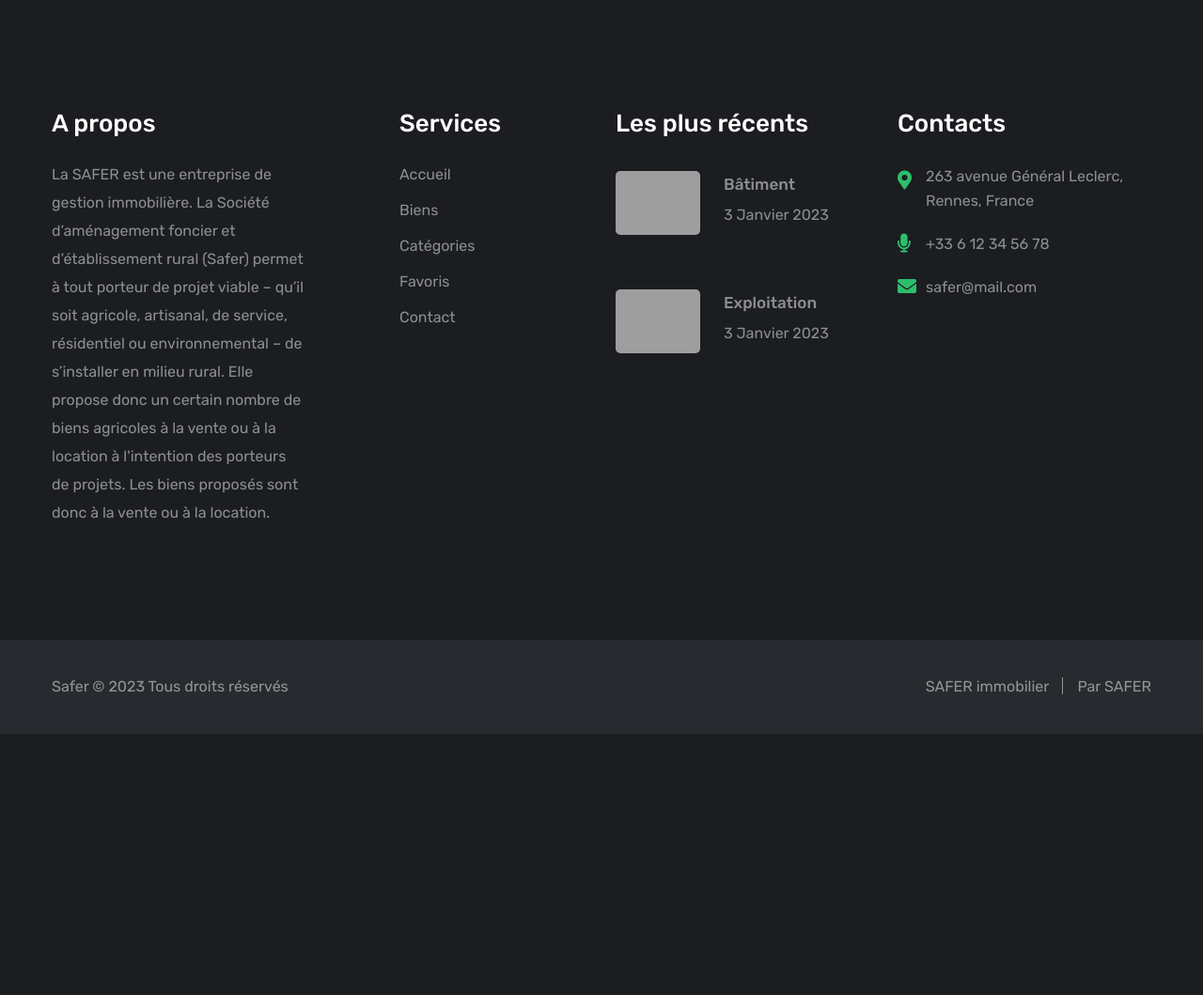
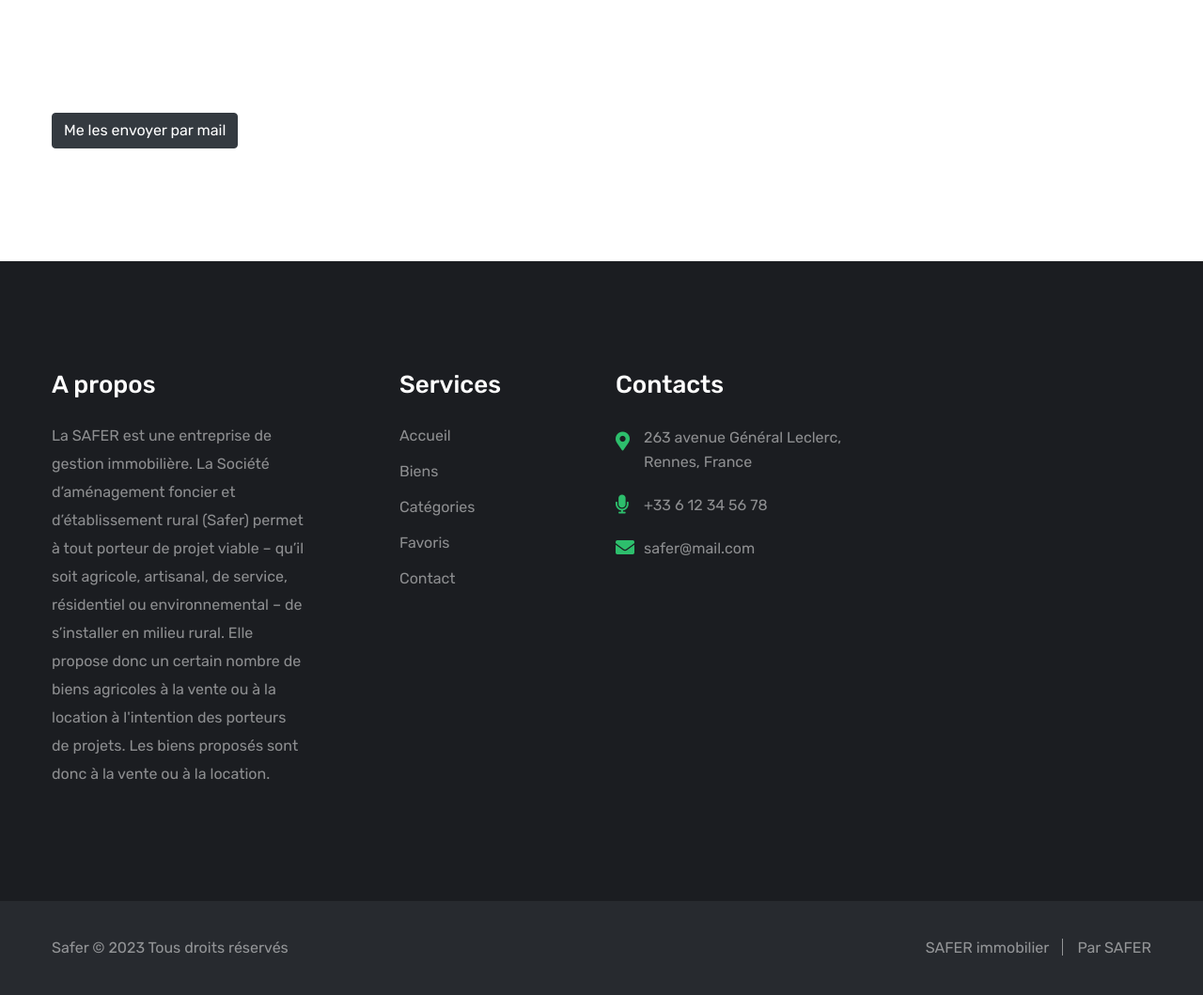
Before and after one commit to Amegbedji-Thais/Projet-final-PW, a Symfony app: template templates/favoris/favoris.html.twig in a window 1280 px wide. Shown: the part 526-1585 px from the top of the page at 94% size. Before the commit the page ends 1307 px from the top, so only its background shows below. Run offline with Twig, Linux system fonts and the light colour scheme; the template is opened without the code that fills it, so the values that code supplies are empty; some libraries are stand-ins or nearby versions; grey boxes are pictures that could not be loaded.

Commit message:
Correction vues

```diff
--- a/src/Entity/Favoris.php
+++ b/src/Entity/Favoris.php
@@ -21,12 +21,12 @@ class Favoris
     #[ORM\Column]
     private ?bool $send = null;
 
-    #[ORM\ManyToMany(targetEntity: biens::class, inversedBy: 'favori_id')]
-    private Collection $bien_id;
+    #[ORM\ManyToOne(targetEntity: Biens::class, inversedBy: 'favori_id')]
+    private Biens $bien;
 
     public function __construct()
     {
-        $this->bien_id = new ArrayCollection();
+        //$this->bien_id = new ArrayCollection();
     }
 
     public function getId(): ?int
--- a/templates/accueil/accueil.html.twig
+++ b/templates/accueil/accueil.html.twig
@@ -57,7 +57,8 @@
                                 <div class="feature-block-one">
                                     <div class="inner-box">
                                         <div class="image-box">
-                                            <figure class="image"><img src="assets/images/image8.jpg" alt=""></figure>
+                                            <figure class="image"><img src="{{ bien.image }}" alt=""></figure>
+                                            <span class="category">{{ bien.typebien }}</span>
                                         </div>
                                         <div class="lower-content">
                                             <div class="title-text"><h4>{{ bien.titrebien }}</h4></div>
--- a/templates/accueil/footer.html.twig
+++ b/templates/accueil/footer.html.twig
@@ -24,31 +24,12 @@
                         </div>
                         <div class="widget-content">
                             <ul class="links-list class">
-                                <li><a href="accueil">Accueil</a></li>
-                                <li><a href="accueil">Biens</a></li>
-                                <li><a href="accueil">Catégories</a></li>
-                                <li><a href="accueil">Favoris</a></li>
-                                <li><a href="accueil">Contact</a></li>
+                                <li><a href="{{ path ('app_accueil') }}">Accueil</a></li>
+                                <li><a href="{{ path ('app_biens') }}">Biens</a></li>
+                                <li><a href="categories">Catégories</a></li>
+                                <li><a href="{{ path ('app_favoris') }}">Favoris</a></li>
+                                <li><a href="{{ path ('app_contact') }}">Contact</a></li>
                             </ul>
-                        </div>
-                    </div>
-                </div>
-                <div class="col-lg-3 col-md-6 col-sm-12 footer-column">
-                    <div class="footer-widget post-widget">
-                        <div class="widget-title">
-                            <h3>Les plus récents</h3>
-                        </div>
-                        <div class="post-inner">
-                            <div class="post">
-                                <figure class="post-thumb"><a href="blog-details.html"><img src="assets/images/image5.jpg" alt=""></a></figure>
-                                <h5><a href="blog-details.html">Bâtiment</a></h5>
-                                <p>3 Janvier 2023</p>
-                            </div>
-                            <div class="post">
-                                <figure class="post-thumb"><a href="blog-details.html"><img src="assets/images/image4.jpg" alt=""></a></figure>
-                                <h5><a href="blog-details.html">Exploitation</a></h5>
-                                <p>3 Janvier 2023</p>
-                            </div>
                         </div>
                     </div>
                 </div>
@@ -74,11 +55,11 @@
             <div class="inner-box clearfix">
 
                 <div class="copyright pull-left">
-                    <p><a href="accueil">Safer</a> &copy; 2023 Tous droits réservés</p>
+                    <p><a href="{{ path ('app_accueil') }}">Safer</a> &copy; 2023 Tous droits réservés</p>
                 </div>
                 <ul class="footer-nav pull-right clearfix">
-                    <li><a href="accueil">SAFER immobilier</a></li>
-                    <li><a href="accueil">Par SAFER</a></li>
+                    <li><a href="{{ path ('app_accueil') }}">SAFER immobilier</a></li>
+                    <li><a href="{{ path ('app_accueil') }}">Par SAFER</a></li>
                 </ul>
             </div>
         </div>
--- a/templates/accueil/header.html.twig
+++ b/templates/accueil/header.html.twig
@@ -42,9 +42,9 @@
             </div>
             <div class="right-column pull-right">
                 <ul class="social-links clearfix">
-                    <li><a href="accueil"><i class="fab fa-facebook-f"></i></a></li>
-                    <li><a href="accueil"><i class="fab fa-twitter"></i></a></li>
-                    <li><a href="accueil"><i class="fab fa-instagram"></i></a></li>
+                    <li><a href="{{ path ('app_accueil') }}"><i class="fab fa-facebook-f"></i></a></li>
+                    <li><a href="{{ path ('app_accueil') }}"><i class="fab fa-twitter"></i></a></li>
+                    <li><a href="{{ path ('app_accueil') }}"><i class="fab fa-instagram"></i></a></li>
                 </ul>
                 <div class="sign-box">
                     <a href="login"><i class="fas fa-user"></i>Se connecter</a>
@@ -57,7 +57,7 @@
         <div class="outer-box">
             <div class="main-box">
                 <div class="logo-box">
-                    <figure class="logo"><a href="accueil"><img src="assets/images/logosafer.PNG" alt=""></a></figure>
+                    <figure class="logo"><a href="{{ path ('app_accueil') }}"><img src="assets/images/logosafer.PNG" alt=""></a></figure>
                 </div>
                 <div class="menu-area clearfix">
                     <!--Mobile Navigation Toggler-->
@@ -71,17 +71,17 @@
                             <ul class="navigation clearfix">
                                 <li><a href="{{ path ('app_accueil') }}"><span>Accueil</span></a></li>
                                 <li><a href="{{ path ('app_biens') }}"><span>Biens</span></a></li>
-                                <li class="dropdown"><a href="accueil"><span>Catégories</span></a>
+                                <li class="dropdown"><a href="{{ path ('app_accueil') }}"><span>Catégories</span></a>
                                     <ul>
                                         <li><a href="{{ path ('app_cat_biens', {'name' : 'Terrains Agricoles'}) }}">Terrains agricoles</a></li>
-                                        <li><a href="{{ path ('app_cat_biens', {'name' : 'details'}) }}">Prairies</a></li>
+                                        <li><a href="{{ path ('app_cat_biens', {'name' : 'Prairies'}) }}">Prairies</a></li>
                                         <li><a href="{{ path ('app_cat_biens', {'name' : 'Bois'}) }}">Bois</a></li>
                                         <li><a href="{{ path ('app_cat_biens', {'name' : 'Batiments'}) }}">Bâtiments</a></li>
                                         <li><a href="{{ path ('app_cat_biens', {'name' : 'Exploitations'}) }}">Exploitations</a></li>
                                     </ul>
                                 </li>
-                                <li><a href="favoris"><span>Favoris</span></a></li>
-                                <li><a href="contact"><span>Contact</span></a></li>
+                                <li><a href="{{ path ('app_favoris') }}"><span>Favoris</span></a></li>
+                                <li><a href="{{ path ('app_contact') }}"><span>Contact</span></a></li>
                             </ul>
                         </div>
                     </nav>
--- a/templates/email/laymail.html.twig
+++ b/templates/email/laymail.html.twig
@@ -305,7 +305,7 @@
                     <table role="presentation" border="0" cellpadding="0" cellspacing="0" width="100%">
                         <tr>
                             <td class="logo" style="text-align: left;">
-                                <h1><a href="#">Shop</a></h1>
+
                             </td>
                         </tr>
                     </table>
--- a/templates/favoris/favoris.html.twig
+++ b/templates/favoris/favoris.html.twig
@@ -13,8 +13,27 @@
                 <div class="content-box clearfix">
                     <h1>Vos favoris</h1>
                     <ul class="bread-crumb clearfix">
-                        <li><a href="accueil">Accueil</a></li>
+                        <li><a href="{{ path ('app_accueil') }}">Accueil</a></li>
                         <li>Favoris</li>
+                        <div class="deals-grid-content grid-item">
+                            <div class="row clearfix">
+                            </div>
+                        </div>
+                    </ul>
+                </div>
+            </div>
+        </section>
+        <!--End Page Title-->
+
+    <section class="property-page-section property-grid">
+        <div class="auto-container">
+            <div class="row clearfix">
+                <div class="col-lg-8 col-md-12 col-sm-12 content-side">
+                    <div class="property-content-side">
+                        <div class="wrapper grid">
+                            <div class="send-mail">
+                                <div class="btn-box"><a href="{{ path('app_mailing') }}" class="btn btn-dark" >Me les envoyer par mail</a></div>
+                            </div>
                             <div class="deals-grid-content grid-item">
                                 <div class="row clearfix">
                                     {% for bien in biens %}
@@ -23,6 +42,7 @@
                                                 <div class="inner-box">
                                                     <div class="image-box">
                                                         <figure class="image"><img src="assets/images/image8.jpg" alt=""></figure>
+                                                        <span class="category">{{ bien.getBien().typebien }}</span>
                                                     </div>
                                                     <div class="lower-content">
                                                         <div class="title-text"><h4>{{ bien.getBien().titrebien }}</h4></div>
@@ -39,9 +59,6 @@
                                                             <li>{{ bien.getBien().surfacebien }}</li>
                                                         </ul>
                                                         <div class="btn-box"><a href="{{ path('app_details', {'id': bien.id}) }}" class="theme-btn btn-two">Voir les détails</a></div>
-                                                    <div class="send-mail">
-                                                        <div class="btn-box"><a href="{{ path('app_mailing') }}" class="btn btn-dark">Me l'envoyer par mail</a></div>
-                                                    </div>
                                                     </div>-
                                                 </div>
                                             </div>
@@ -49,10 +66,11 @@
                                     {% endfor %}
                                 </div>
                             </div>
-                    </ul>
+                        </div>
+                    </div>
+                </div>
             </div>
         </div>
     </section>
-        <!--End Page Title-->
 
 {% endblock content %}
```
Also changed, not shown: templates/biens/biens.html.twig (+5 -5 lines), templates/categories/details.html.twig (+8 -7 lines), templates/contact/contact.html.twig (+5 -24 lines). Lines whose indentation alone changed are shown as unchanged.
